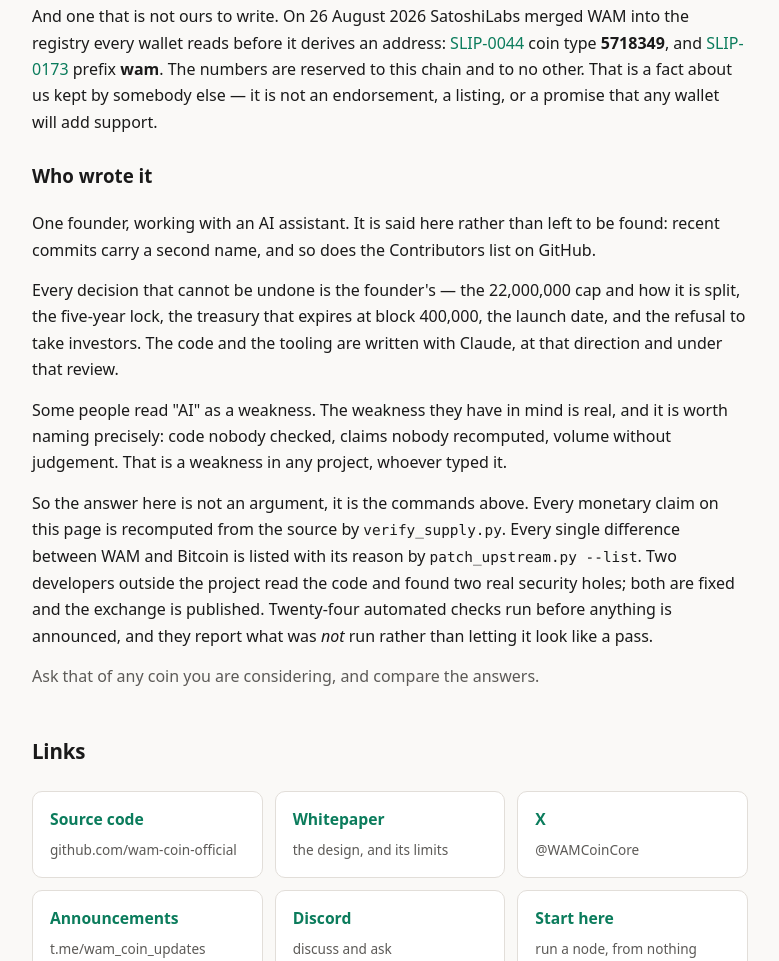
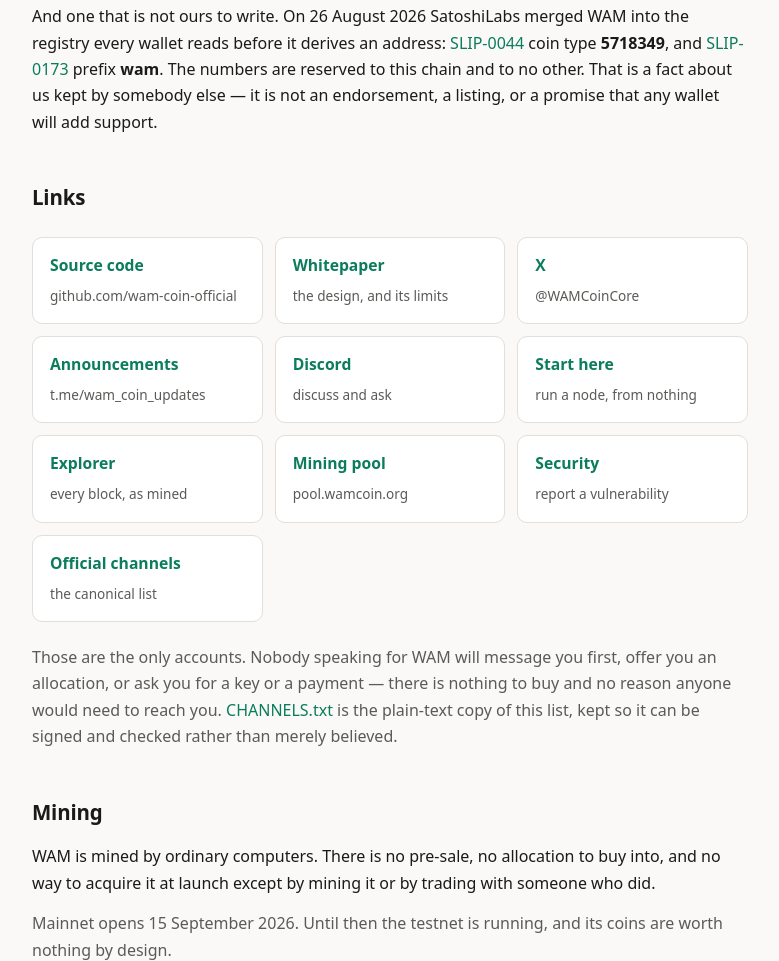
Before and after one commit to wam-coin-official/wam-coin, a plain HTML site: page index.html in a window 1280 px wide. Shown: the part 2272-3233 px from the top of the page, without its empty margins (250-1029 px from the left). Drawn offline with Linux system fonts and the light colour scheme.

Commit message:
Remove the authorship sections; they were not the founder to ask for
The founder did not request them. When he asked why a second name had begun
appearing on commits, the correct answer was to offer to remove it. Instead
it was defended, and then written into README.md and both language halves of
the site.

Three placements is not disclosure. If the purpose were to say that an
assistant writes the code, one line answers it -- and he had already
answered it in public himself, before any of this was added. The repository
is his, it is paid for, and its public face is not a place for the tools

```diff
--- a/index.html
+++ b/index.html
@@ -244,28 +244,6 @@
 a fact about us kept by somebody else — it is not an endorsement, a listing, or a
 promise that any wallet will add support.</p>
 
-<h3 style="margin-top:1.6rem">Who wrote it</h3>
-<p>One founder, working with an AI assistant. It is said here rather than left to
-be found: recent commits carry a second name, and so does the Contributors list on
-GitHub.</p>
-<p>Every decision that cannot be undone is the founder's — the 22,000,000 cap and
-how it is split, the five-year lock, the treasury that expires at block 400,000,
-the launch date, and the refusal to take investors. The code and the tooling are
-written with Claude, at that direction and under that review.</p>
-<p>Some people read "AI" as a weakness. The weakness they have in mind is real,
-and it is worth naming precisely: code nobody checked, claims nobody recomputed,
-volume without judgement. That is a weakness in any project, whoever typed it.</p>
-<p>So the answer here is not an argument, it is the commands above. Every
-monetary claim on this page is recomputed from the source by
-<code>verify_supply.py</code>. Every single difference between WAM and Bitcoin is
-listed with its reason by <code>patch_upstream.py --list</code>. Two developers
-outside the project read the code and found two real security holes; both are
-fixed and the exchange is published. Twenty-four automated checks run before
-anything is announced, and they report what was <em>not</em> run rather than
-letting it look like a pass.</p>
-<p class="dim">Ask that of any coin you are considering, and compare the
-answers.</p>
-
 <h2 class="sec">Links</h2>
 <div class="links">
   <a class="card" href="https://github.com/wam-coin-official/wam-coin">
@@ -405,22 +383,6 @@
 ببادئة <b>wam</b>. الرقمان محجوزان لهذه السلسلة دون غيرها. وهذه حقيقةٌ عنّا يحفظها سوانا —
 وليست تزكيةً، ولا إدراجاً، ولا وعداً بأن محفظةً ما ستدعمنا.</p>
 
-<h3 style="margin-top:1.6rem">من كتبها</h3>
-<p>مؤسّسٌ واحد، يعمل بمساعدة نموذج ذكاء اصطناعي. نقولها هنا بدل أن تُكتشف: الإيداعات
-الأخيرة تحمل اسماً ثانياً، وكذلك قائمة المساهمين على GitHub.</p>
-<p>وكل قرارٍ لا رجعة فيه هو قرار المؤسّس — السقف ٢٢,٠٠٠,٠٠٠ وكيف يُقسَّم، والقفل خمس
-سنوات، والخزينة التي تنتهي عند الكتلة ٤٠٠,٠٠٠، وموعد الإطلاق، ورفض المستثمرين. أمّا
-الشيفرة والأدوات فتُكتب مع Claude، بتوجيهه ومراجعته.</p>
-<p>يعدّ بعض الناس استعمال الذكاء الاصطناعي ضعفاً. والضعف الذي يخافونه حقيقيّ ويستحقّ أن
-يُسمّى بدقّة: شيفرةٌ لم يفحصها أحد، ودعاوى لم يُعِد أحدٌ حسابها، وكثرةٌ بلا حُكم. وهذا
-ضعفٌ في أي مشروع، كتبته يدٌ أو نموذج.</p>
-<p>فالجواب هنا ليس جدلاً، بل الأوامر التي فوق. كل رقمٍ نقديّ في هذه الصفحة يُعاد حسابه
-من المصدر بـ<code>verify_supply.py</code>. وكل اختلافٍ بين WAM وبيتكوين — بلا استثناء —
-يعرضه <code>patch_upstream.py --list</code> ومعه سببه. ومطوّران من خارج المشروع قرآ
-الشيفرة فوجدا ثغرتين أمنيّتين حقيقيّتين، أُصلحتا ونُشر الحوار كاملاً. وأربعة وعشرون فحصاً
-آليّاً تُشغَّل قبل أن يُعلَن أي شيء، وتقول صراحةً ما **لم** يُشغَّل بدل أن تتركه يبدو ناجحاً.</p>
-<p class="dim">اطلب هذا من أي عملةٍ تفكّر فيها، ثم قارن الأجوبة.</p>
-
 <h2 class="sec">الروابط</h2>
 <div class="links">
   <a class="card" href="https://github.com/wam-coin-official/wam-coin">
```
